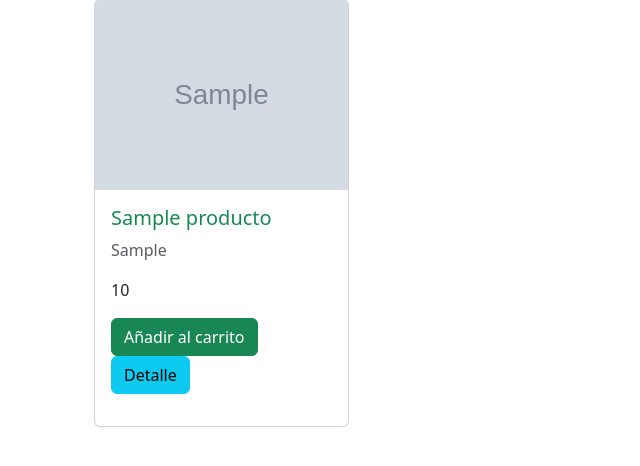
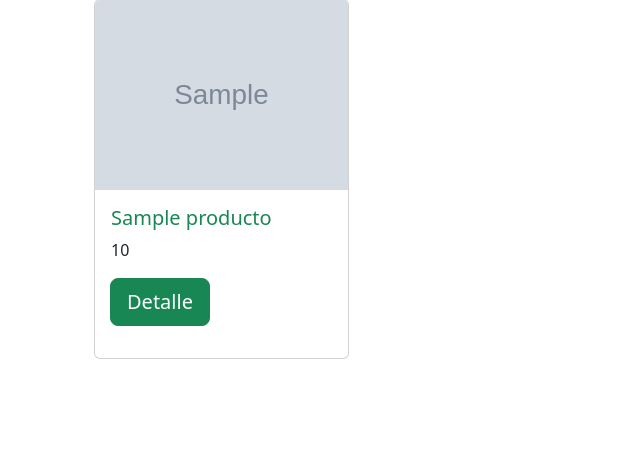
Before and after one commit to DanaCriolloLopez/floristeria, a Django app: page /producto/ in a window 1280 px wide. Shown: the part 310-776 px from the top of the page, without its empty margins (0-640 px from the left). Run offline with Django 4.2, Linux system fonts and the light colour scheme; tables that the repository leaves empty hold one stand-in row (values such as "Sample post"); grey boxes marked "Sample" are stand-in pictures; some libraries are stand-ins or nearby versions.

Commit message:
detalles

```diff
--- a/flores/templates/flores/factura_form.html
+++ b/flores/templates/flores/factura_form.html
@@ -3,7 +3,7 @@
 {% load crispy_forms_tags %}
 {% block section %}
 
- <h2>Facturación</h2>
+
  <hr>
 {% endblock section %}
 
@@ -13,6 +13,7 @@
             <div class="card">
                 <div class="card-body">
                     <form enctype="multipart/form-data" method="post">
+                        <h2>Facturación</h2>
                         {% csrf_token %}
                             {{ form | crispy }}
                             <br>
--- a/flores/templates/flores/producto_list.html
+++ b/flores/templates/flores/producto_list.html
@@ -11,7 +11,7 @@
    <!-- div que contiene el botón carrito -->
    <div class="d-flex justify-content-between align-items-center">
        <div class="navbar-nav">
-           <a class="btn btn-success" > <i class="fas fa-shopping-cart" href="{% url 'factura-create' %}" ></i> Facturar</a>
+           <a class="btn btn-success"  href="{% url 'factura-create' %}"> <i class="fas fa-shopping-cart"  ></i> Facturar</a>
        </div>
        <!-- Botón de inicio de sesión a la derecha -->
        <div style="width: 10px;"></div>
@@ -50,26 +50,25 @@
                <img src="{% static c.imagen.url %}" class="card-img-top" alt="...">
                <div class="card-body">
                   <h5 class="card-title text-success"> {{ c.nombre }}</h5>
-                  <p class="card-text font-weight-bold text-muted">{{ c.tipo }}</p>
                   <p class="card-text precio">{{ c.precio }}</p>
+                  <div id="detail"></div>
                   <div class="input-group mb-3">
-                     <div class="input-group-append">
-                           <button class="btn btn-success" type="button" >Añadir al carrito</button>
-                           <button class="btn btn-info" type="button" >Detalle</button>
+                     <br>
+                     <div class="input-group-append d-grid gap-2">
+                        <button class="btn btn-success btn-lg" type="button"  onclick="actualizar()">Detalle</button>
                      </div>
                   </div>
                </div>
          </div>
       </div>
+   <script>
+      function actualizar(){
+         var contenidoHTML = `<h5 class="card-title text-success">Detalles</h5><p class="card-text font-weight-bold text-muted">Tipo: {{ c.tipo }}</p><p class="card-text font-weight-bold text-muted">Cantidad stock: {{ c.cantidad }}</p><h5 class="card-title text-success">Pidelas Ahora !!!!</h5><br>`
+         document.getElementById("detail").innerHTML = contenidoHTML;
+      }
+   </script>
       {% endfor %}
    </div>
 </div>
    </div>
 {% endblock maincontent %}
-
-<script>
-   document.getElementById("detalles").addEventListener("click", function() {
-      var contenidoHTML = "<p>hhhfghdh</p> <br> <p>{{ c.precio }}</p> ";
-      document.getElementById("mydiv").innerHTML = contenidoHTML;
-   });
-</script>
```
